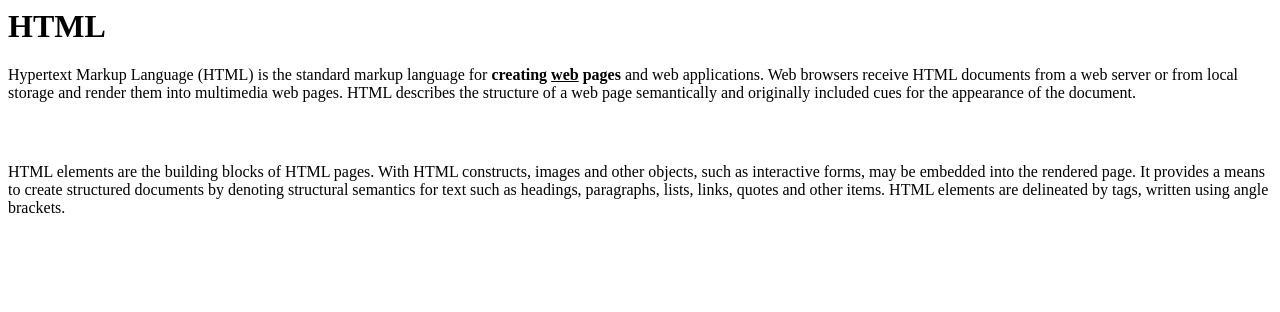
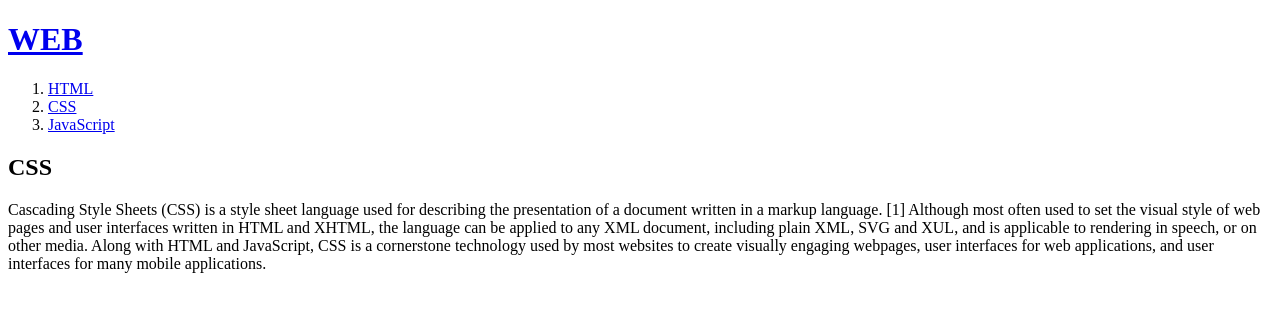
Before and after one commit to ShapeKim98/WebPage_Practice, a plain HTML site: page 2.html in a window 1280 px wide. Drawn offline with Linux system fonts and the light colour scheme.

Commit message:
change files

```diff
--- a/2.html
+++ b/2.html
@@ -1,7 +1,23 @@
-<h1>HTML</h1>
+<!DOCTYPE html>
+<html>
+    <head>
+        <title>WEB1 - CSS</title>
+        <meta charset = "utf-8"
+    </head>
 
-<p>Hypertext Markup Language (HTML) is the standard markup language for <strong>creating <u>web</u> pages</strong> and web applications. Web browsers receive HTML documents from a web server or from local storage and render them into multimedia web pages. HTML describes the structure of a web page semantically and originally included cues for the appearance of the document.</p>
+    <body>
+        <h1><a href="index.html">WEB</a></h1>
+        <ol>
+            <li><a href="1.html"">HTML</a></li>
+            <li><a href="2.html">CSS</a></li>
+            <li><a href="3.html">JavaScript</a></li>
+        </ol>
 
-<img src = "">
+        <h2>CSS</h2>
 
-<p style = "margin-top: 45px;">HTML elements are the building blocks of HTML pages. With HTML constructs, images and other objects, such as interactive forms, may be embedded into the rendered page. It provides a means to create structured documents by denoting structural semantics for text such as headings, paragraphs, lists, links, quotes and other items. HTML elements are delineated by tags, written using angle brackets.</p>
+        <p>
+            Cascading Style Sheets (CSS) is a style sheet language used for describing the presentation of a document written in a markup language. [1]
+            Although most often used to set the visual style of web pages and user interfaces written in HTML and XHTML, the language can be applied to any XML document, including plain XML, SVG and XUL, and is applicable to rendering in speech, or on other media. Along with HTML and JavaScript, CSS is a cornerstone technology used by most websites to create visually engaging webpages, user interfaces for web applications, and user interfaces for many mobile applications.
+        </p>
+    </body>
+</html>
```
Also changed, not shown: 1.html (+21 -4 lines), 3.html (+20 -4 lines), index.html (+17 -4 lines).
